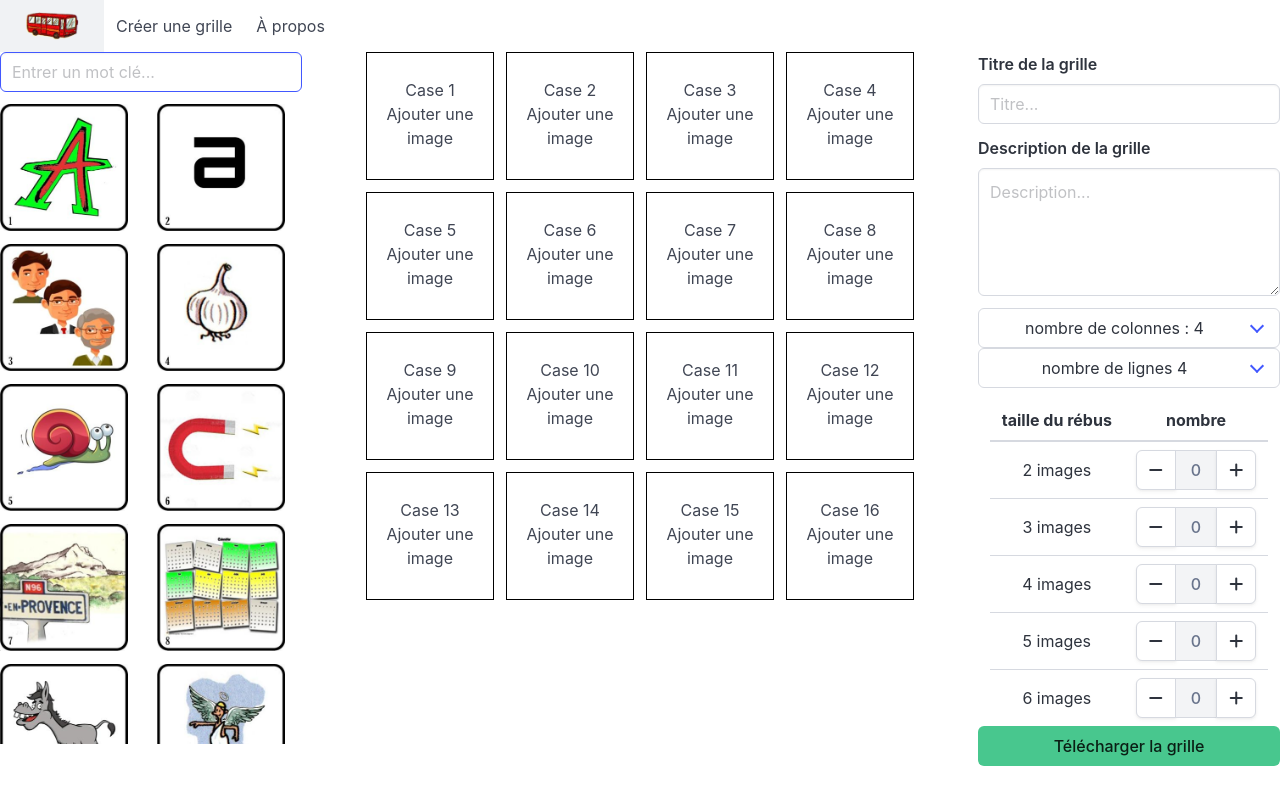
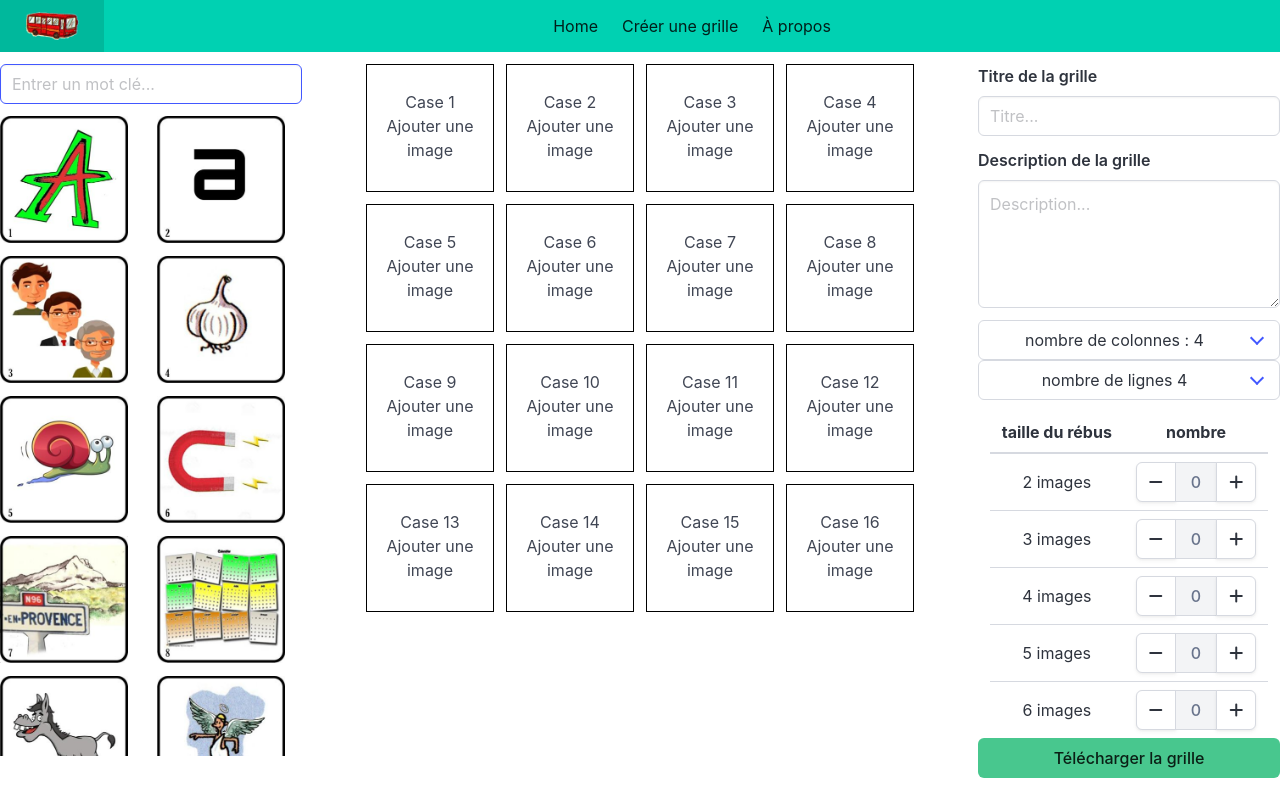
Before and after one commit to Docarchi/RebusGridCreator, a React (Vite) app: page /#/GridCreation in a window 1280 px wide. Built offline with nearby package versions, Linux system fonts and the light colour scheme.

Commit message:
fix bug gridsize + interface color

```diff
--- a/src/components/gridcreation/affichage-grille.jsx
+++ b/src/components/gridcreation/affichage-grille.jsx
@@ -11,7 +11,7 @@ export function AffichageGrille({sizeColumn, arrayImages}) {
 
     return <div>
         <div className={'fixed-grid has-'+nb_column+'-cols'}>
-            <div className="grid" style={{width:(8*nb_column+0.75*(nb_column-1)).toString()+'rem', margin:"auto"}}>
+            <div className="grid" style={{width:(8*nb_column+0.75*(nb_column-1)).toString()+'rem', margin:"auto", marginTop:'0.75rem'}}>
                 {lines}
             </div>
         </div>
--- a/src/components/gridcreation/gridcreation.jsx
+++ b/src/components/gridcreation/gridcreation.jsx
@@ -2,7 +2,7 @@ import { AffichageImage } from "./affichage-images"
 import { Recherche } from "./recherche"
 import { AffichageGrille } from "./affichage-grille"
 import { DndContext, DragOverlay } from "@dnd-kit/core"
-import { useState } from "react"
+import { useState, useEffect } from "react"
 import { ExportButton, GrilleDescription, GrilleObjectif, GrilleTitle } from "./grille-text"
 import { GrilleForm } from "./grille-form"
 
@@ -14,6 +14,17 @@ export function GridCreation() {
     const [sizeLine, setSizeLine] = useState(4)
 
     const [arrayImages, setArrayImages] = useState(initiateArray(sizeColumn, sizeLine))
+
+    useEffect(() => {
+        const newArray = []
+        for(let i = 0; i < sizeColumn; i++){
+            for(let j = 0; j < sizeLine; j++){
+                newArray.push(null)
+        }
+    }
+      setArrayImages(newArray)
+    }, [sizeColumn, sizeLine])
+
 
    const [objectif2, setObjectif2] = useState(0)
    const [objectif3, setObjectif3] = useState(0)
@@ -56,7 +67,6 @@ export function GridCreation() {
 }
 
 function handleDragEnd(event, changeArray, currentArray) {
-    console.log("image id : "+event.active.id)
     if (event.collisions.length > 0){
         const newArray = []
         for (let i = 1; i <= currentArray.length; i++){
@@ -71,7 +81,6 @@ function handleDragEnd(event, changeArray, currentArray) {
     }
 }
 
-
 function initiateArray(n_column, n_line){
     const lines = []
     for(let i = 0; i < n_line; i++){
--- a/src/components/gridcreation/grille-text.jsx
+++ b/src/components/gridcreation/grille-text.jsx
@@ -1,5 +1,5 @@
 export function GrilleTitle() {
-    return <div className="field">
+    return <div className="field" style={{marginTop:'0.75rem'}}>
         <label htmlFor="grilletitle" className="label">Titre de la grille</label>
         <div className="control">
             <input className="input" type="text" id="grilletitle" placeholder="Titre..."/>
--- a/src/components/gridcreation/recherche.jsx
+++ b/src/components/gridcreation/recherche.jsx
@@ -6,7 +6,7 @@
 
 export function Recherche({onChange, inputSearch}) {
 
-    return <div className="field">
+    return <div className="field" style={{marginTop:'0.75rem'}}>
         <div className="control is-expanded">
             <input
                 className="input is-link"
--- a/src/components/navbar/Navbar.jsx
+++ b/src/components/navbar/Navbar.jsx
@@ -2,7 +2,7 @@ import { Link } from 'react-router-dom'
 import myicon from '/32.svg'
 
 export function Navbar() {
-    return <nav className="navbar" role="navigation" aria-label="main navigation">
+    return <nav className="navbar is-primary" role="navigation" aria-label="main navigation">
       <div className="navbar-brand">
         <Link className="navbar-item" to='/Home/'>
         <img src={myicon} width="80" height="160"/>
@@ -16,7 +16,10 @@ export function Navbar() {
       </div>
 
       <div id="navbarBasicExample" className="navbar-menu">
-        <div className="navbar-start">
+        <div className="navbar-start" style={{margin:'auto'}}>
+          <Link className="navbar-item" to='/Home/'>
+            Home
+          </Link>
           <Link className="navbar-item" to='/GridCreation/'>
             Créer une grille
           </Link>
```
